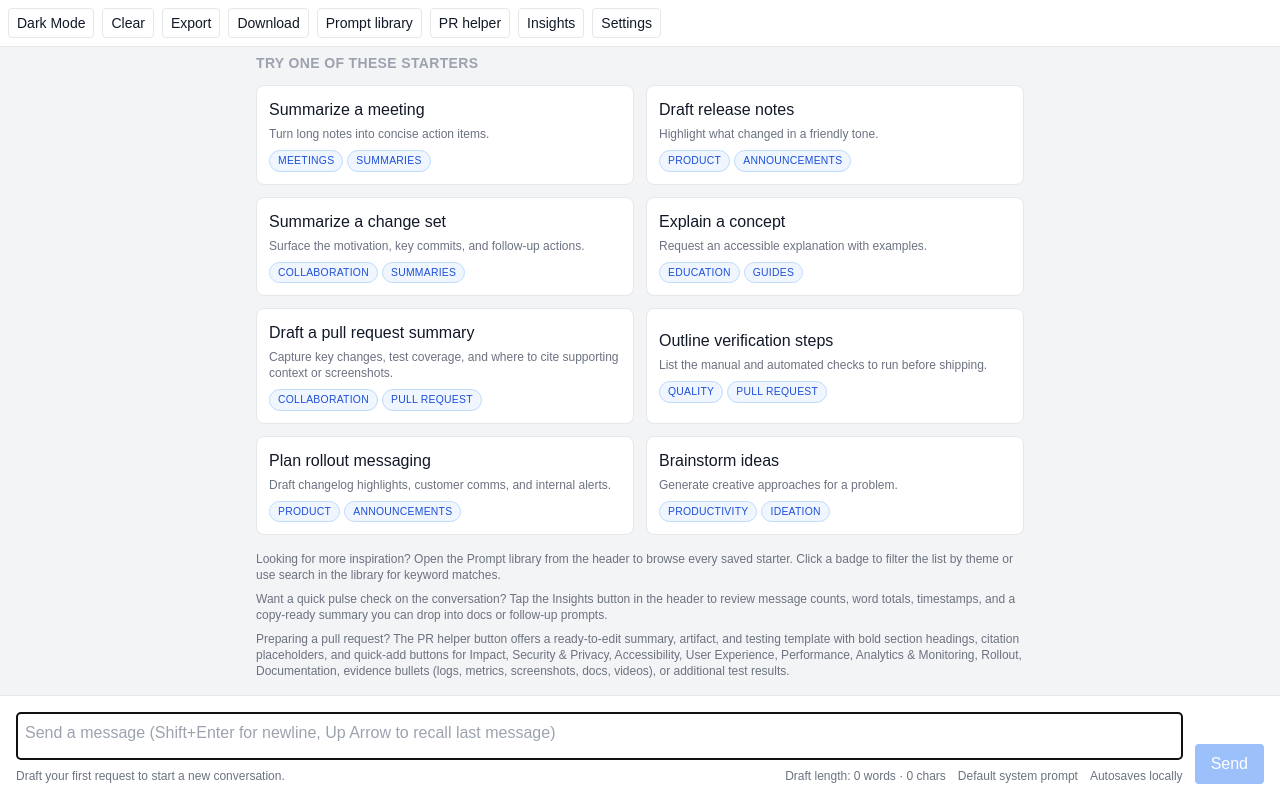
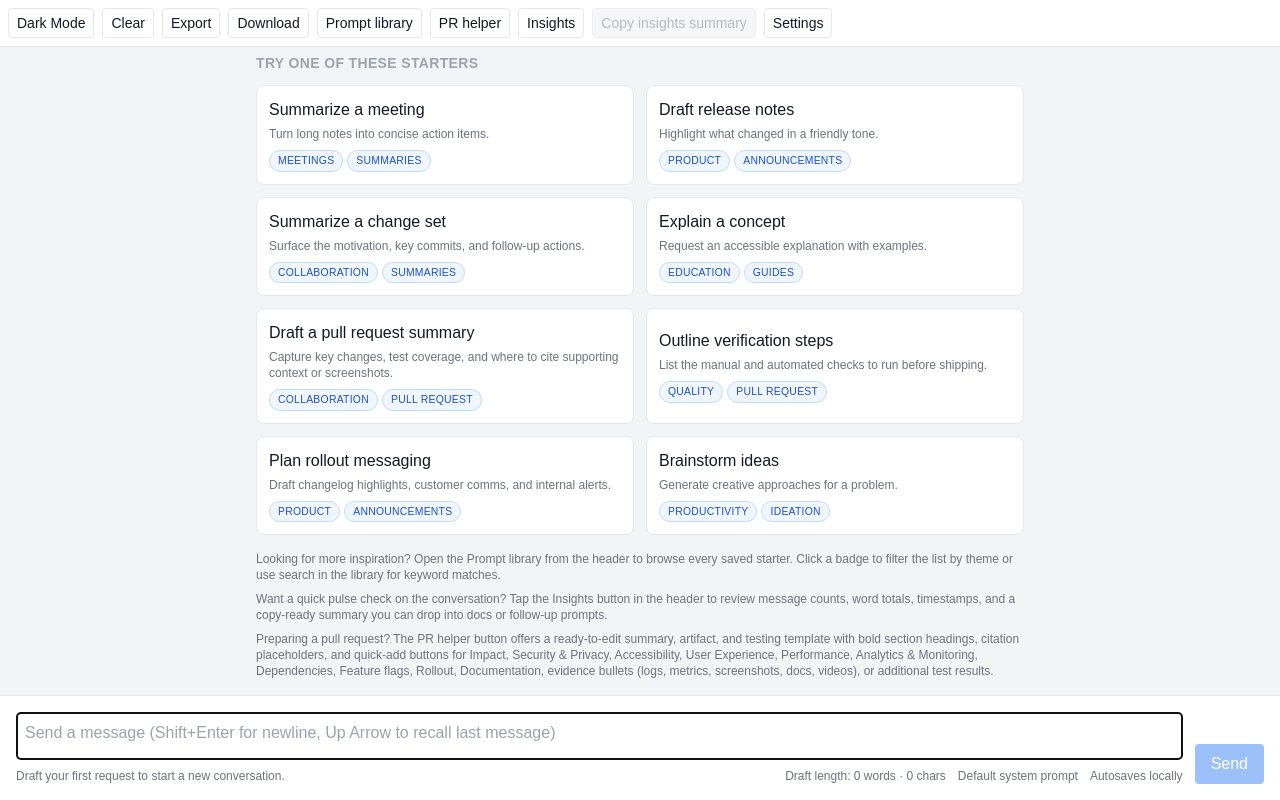
Before and after one commit to march-dave/react-next-anycase, a Next.js app: page / in a window 1280 px wide. Built offline with nearby package versions, Linux system fonts and the light colour scheme.

Commit message:
Enhance ChatGPT UI insights and PR helper

```diff
--- a/pages/chatgpt-ui.js
+++ b/pages/chatgpt-ui.js
@@ -108,6 +108,12 @@ const DEFAULT_PR_TEMPLATE = [
   '**Documentation & Support**',
   '* Release notes, runbooks, or help-center updates to keep in sync. 【F:path/to/file†L#-L#】',
   '',
+  '**Dependencies**',
+  '* New packages, version bumps, or migrations reviewers should flag. 【F:path/to/file†L#-L#】',
+  '',
+  '**Feature flags**',
+  '* Flag defaults, rollout steps, and clean-up owners. 【F:path/to/file†L#-L#】',
+  '',
   '**Rollout / Follow-up**',
   '* Launch steps, feature flags, or clean-up tasks.',
   '',
@@ -197,6 +203,26 @@ const PR_SECTION_SNIPPETS = [
       '* Release notes, runbooks, or help-center updates to keep in sync. 【F:path/to/file†L#-L#】',
     ].join('\n'),
   },
+  {
+    id: 'dependencies',
+    label: 'Dependencies',
+    heading: '**Dependencies**',
+    helperText: 'Highlight package bumps, migrations, or new services reviewers should double-check.',
+    snippet: [
+      '**Dependencies**',
+      '* New packages, version bumps, or migrations reviewers should flag. 【F:path/to/file†L#-L#】',
+    ].join('\n'),
+  },
+  {
+    id: 'feature-flags',
+    label: 'Feature flags',
+    heading: '**Feature flags**',
+    helperText: 'Document default states, rollout plans, and who owns cleanup.',
+    snippet: [
+      '**Feature flags**',
+      '* Flag defaults, rollout steps, and clean-up owners. 【F:path/to/file†L#-L#】',
+    ].join('\n'),
+  },
 ];
 
 const PR_REFERENCE_SNIPPETS = [
@@ -229,6 +255,18 @@ const PR_REFERENCE_SNIPPETS = [
     label: 'Add video placeholder',
     helperText: 'Drop a reminder for walkthrough GIFs or recordings.',
     snippet: '* 📹 Video: [Recording](https://link) — show the before/after flow.',
+  },
+  {
+    id: 'dependency-diff',
+    label: 'Add dependency diff',
+    helperText: 'Call out package bumps, migrations, or infra updates reviewers should vet.',
+    snippet: '* Dependencies: `package@version` — rationale, testing notes, and follow-up tasks.',
+  },
+  {
+    id: 'feature-flag-tracker',
+    label: 'Add feature flag tracker',
+    helperText: 'Track default states, rollout checkpoints, or cleanup owners for toggles.',
+    snippet: '* Feature flag: `flag_name` — default state, rollout milestones, and cleanup owner.',
   },
 ];
 
@@ -347,6 +385,7 @@ export default function ChatGptUIPersist() {
   const [prTemplateText, setPrTemplateText] = useState(DEFAULT_PR_TEMPLATE);
   const [prCopyStatus, setPrCopyStatus] = useState('');
   const [insightsCopyStatus, setInsightsCopyStatus] = useState('');
+  const [quickInsightsCopyStatus, setQuickInsightsCopyStatus] = useState('');
   const endRef = useRef(null);
   const inputRef = useRef(null);
   const promptLibraryButtonRef = useRef(null);
@@ -733,6 +772,22 @@ export default function ChatGptUIPersist() {
     }
     setTimeout(() => setInsightsCopyStatus(''), 2000);
   }, [insightsSummaryText]);
+  const handleQuickCopyInsights = useCallback(async () => {
+    if (!hasMessages) {
+      setQuickInsightsCopyStatus('Add a message first');
+      setTimeout(() => setQuickInsightsCopyStatus(''), 2000);
+      return;
+    }
+
+    try {
+      await navigator.clipboard.writeText(insightsSummaryText);
+      setQuickInsightsCopyStatus('Copied!');
+    } catch (err) {
+      setQuickInsightsCopyStatus('Copy failed');
+    }
+
+    setTimeout(() => setQuickInsightsCopyStatus(''), 2000);
+  }, [hasMessages, insightsSummaryText]);
   const handleInsertInsights = useCallback(() => {
     setInput((prev) => {
       const trimmedPrev = prev.trimEnd();
@@ -1360,6 +1415,18 @@ export default function ChatGptUIPersist() {
             aria-controls="conversation-insights"
           >
             Insights
+          </button>
+          <button
+            type="button"
+            onClick={handleQuickCopyInsights}
+            aria-disabled={!hasMessages && !quickInsightsCopyStatus}
+            className={`border px-2 py-1 rounded text-sm transition focus:outline-none focus-visible:ring-2 focus-visible:ring-blue-500 ${
+              hasMessages
+                ? 'bg-white text-gray-700 hover:border-blue-400 hover:text-blue-600 dark:bg-gray-700 dark:text-gray-100 dark:hover:border-blue-400'
+                : 'bg-gray-100 text-gray-400 hover:text-gray-500 opacity-75 dark:bg-gray-800 dark:text-gray-500'
+            }`}
+          >
+            <span aria-live="polite">{quickInsightsCopyStatus || 'Copy insights summary'}</span>
           </button>
           <button
             type="button"
@@ -1549,7 +1616,7 @@ export default function ChatGptUIPersist() {
                   Want a quick pulse check on the conversation? Tap the <span className="font-medium">Insights</span> button in the header to review message counts, word totals, timestamps, and a copy-ready summary you can drop into docs or follow-up prompts.
                 </p>
                 <p className="mt-2 text-xs text-gray-500 dark:text-gray-400">
-                  Preparing a pull request? The <span className="font-medium">PR helper</span> button offers a ready-to-edit summary, artifact, and testing template with bold section headings, citation placeholders, and quick-add buttons for Impact, Security & Privacy, Accessibility, User Experience, Performance, Analytics & Monitoring, Rollout, Documentation, evidence bullets (logs, metrics, screenshots, docs, videos), or additional test results.
+                  Preparing a pull request? The <span className="font-medium">PR helper</span> button offers a ready-to-edit summary, artifact, and testing template with bold section headings, citation placeholders, and quick-add buttons for Impact, Security & Privacy, Accessibility, User Experience, Performance, Analytics & Monitoring, Dependencies, Feature flags, Rollout, Documentation, evidence bullets (logs, metrics, screenshots, docs, videos), or additional test results.
                 </p>
               </div>
             </div>
@@ -1762,7 +1829,7 @@ export default function ChatGptUIPersist() {
             <div className="px-6 py-4 space-y-5">
               <div>
                 <p id="pr-helper-tip" className="text-xs text-gray-500 dark:text-gray-400">
-                  Keep the bold Summary and Testing headers for final handoff notes. Swap the emoji to ⚠️ or ❌ if a check is flaky or failing, expand the Impact, Security, Accessibility, User Experience, Performance, Analytics & Monitoring, Rollout, or Documentation sections with project specifics, and refresh the citation placeholders with the right files, logs, metrics, screenshots, videos, or docs. Use the quick-add buttons below to append more sections, evidence snippets, or testing rows as you go.
+                  Keep the bold Summary and Testing headers for final handoff notes. Swap the emoji to ⚠️ or ❌ if a check is flaky or failing, expand the Impact, Security, Accessibility, User Experience, Performance, Analytics & Monitoring, Dependencies, Feature flags, Rollout, or Documentation sections with project specifics, and refresh the citation placeholders with the right files, logs, metrics, screenshots, videos, or docs. Use the quick-add buttons below to append more sections, evidence snippets, or testing rows as you go.
                 </p>
                 <textarea
                   ref={prHelperTextareaRef}
```
